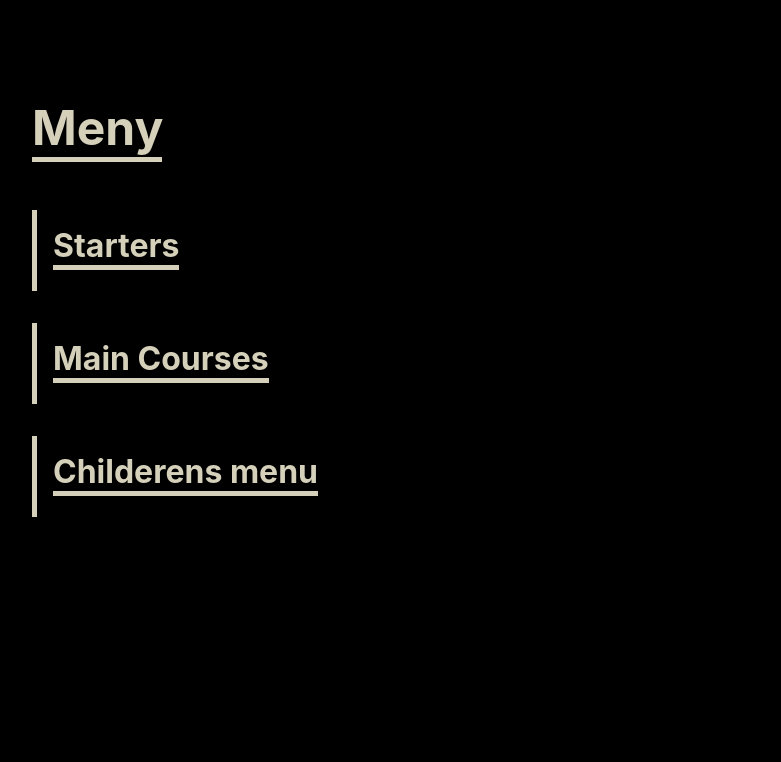
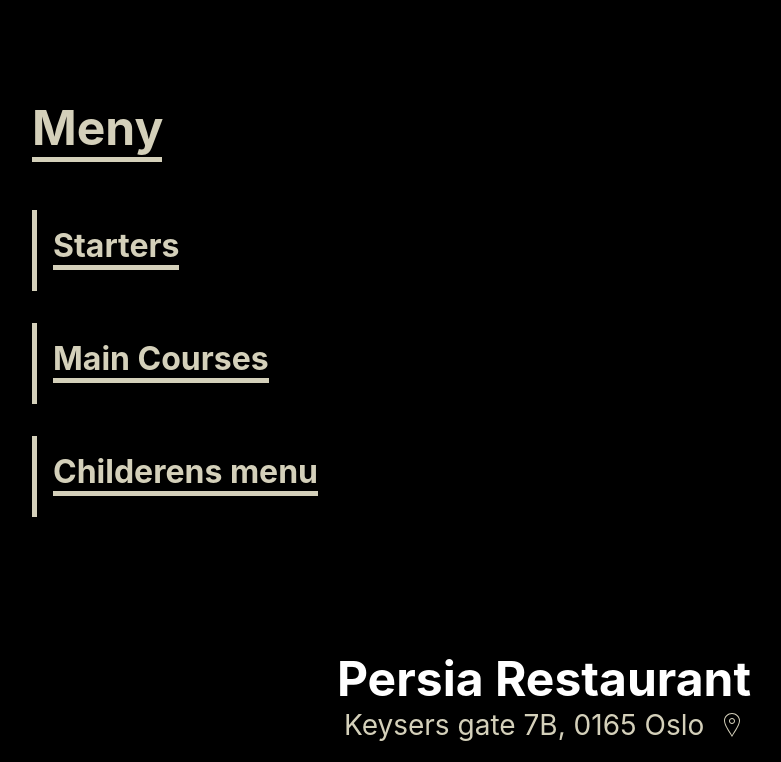
Before and after one commit to maf256/restaurant, a React (Create React App) app: page / in a window 1280 px wide. Shown: the part 1723-2485 px from the top of the page, without its empty margins (96-877 px from the left). Before the commit the page ends 2392 px from the top, so only its background shows below. Built offline with nearby package versions, Linux system fonts and the light colour scheme.

Commit message:
Create Location

```diff
--- a/src/App.js
+++ b/src/App.js
@@ -3,6 +3,7 @@
 import Nav from './components/Nav/Nav';
 import Contact from './components/Contact/Contact';
 import Menu from './components/menu/menu';
+import Location from './components/Location/Location';
 
 function App() {
   return (
@@ -12,6 +13,7 @@
       <Nav />
       <Contact />
       <Menu />
+      <Location />
       Hei
     </div>
   );
--- /dev/null
+++ b/src/components/Location/Location.js
@@ -0,0 +1,34 @@
+import React from 'react'
+import styled from 'styled-components'
+import SvgLocation from '../Images/location.svg'
+export default function Location  ()  {
+  return (
+    <LocationContainer>
+        <h3>Persia Restaurant</h3>
+        <a href='https://goo.gl/maps/Hk7aAqzn77GvAAij7'>Keysers gate 7B, 0165 Oslo  <img src={SvgLocation}></img></a>
+        Location
+    </LocationContainer>
+  )
+}
+
+const LocationContainer = styled.div`
+    width: 100%;
+    height: 90px;
+    display: flex;
+    /* justify-content: center; */
+    flex-direction: column;
+    align-items: center;
+    h3 {
+        color: white;
+        font-size: 3rem;
+    }
+    a {
+        font-size: 1.75rem;
+        color: #D4D0BA;
+        display: flex;
+        align-items: center;
+        align-content: center;
+        text-decoration: none;
+    }
+
+`
```
Also changed, not shown: src/components/Images/location.svg (added).
